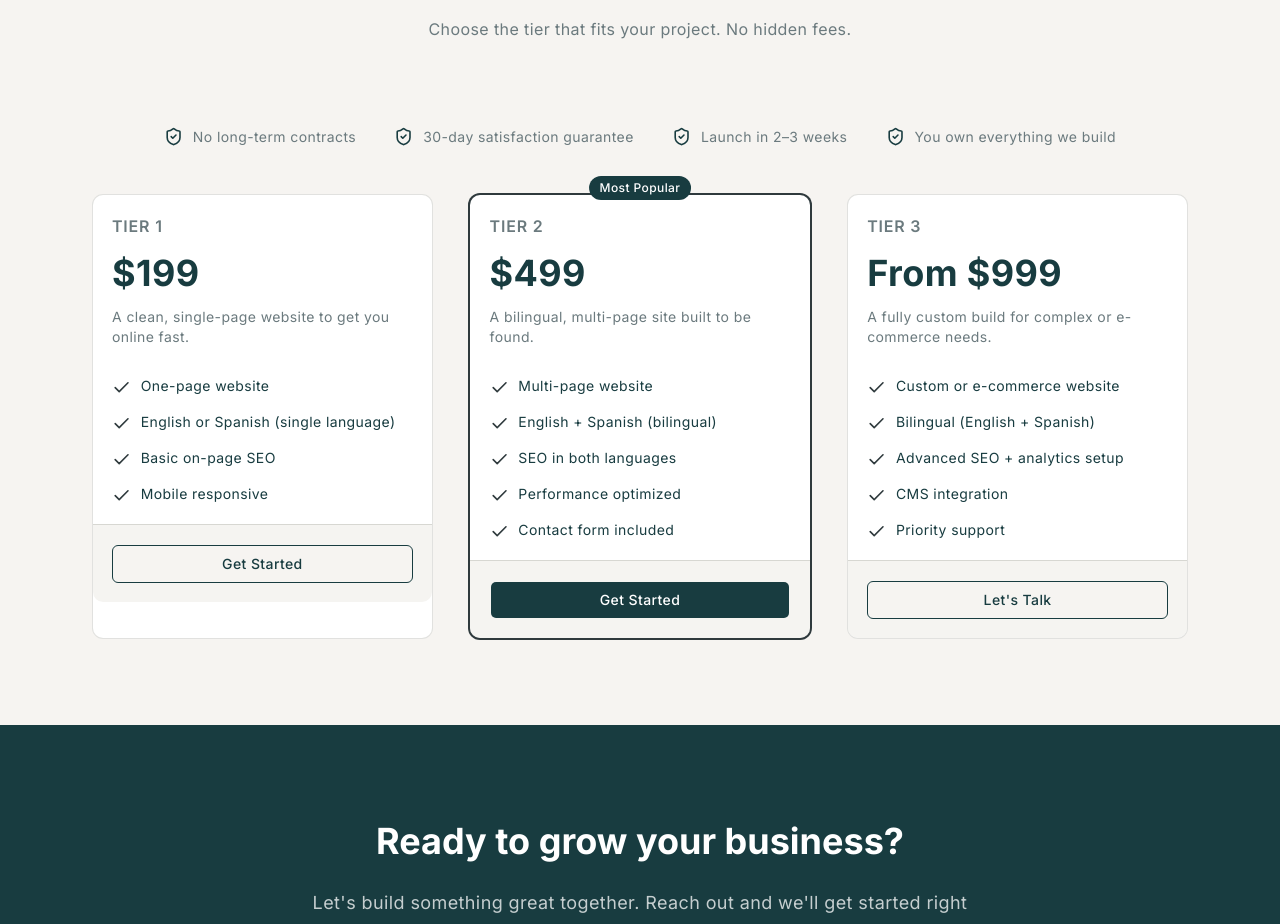
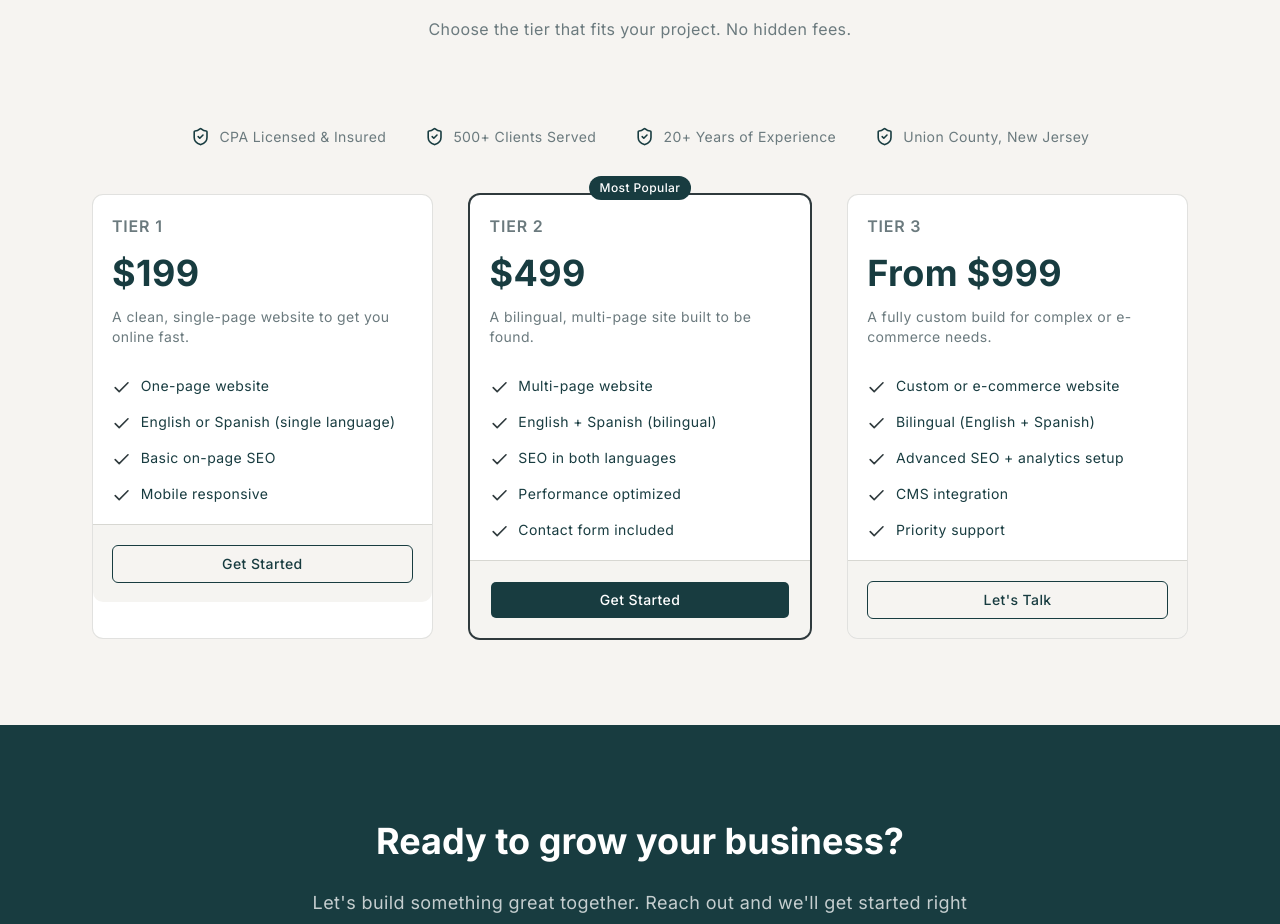
Before and after one commit to JohnnyPillacela/marsh-fried-inc, a Next.js app: page / in a window 1280 px wide. Shown: the part 5890-6814 px from the top of the page. Built offline with nearby package versions, Linux system fonts and the light colour scheme.

Commit message:
update trust badges dictionary with new labels for English and Spanish

```diff
--- a/content/dictionaries/trust-badges.ts
+++ b/content/dictionaries/trust-badges.ts
@@ -3,18 +3,18 @@ import type { TrustBadgesDict } from "@/types/dictionary"
 export const trustBadgesDict = {
     en: {
         items: [
-            { label: "No long-term contracts" },
-            { label: "30-day satisfaction guarantee" },
-            { label: "Launch in 2–3 weeks" },
-            { label: "You own everything we build" },
+            { label: "CPA Licensed & Insured" },
+            { label: "500+ Clients Served" },
+            { label: "20+ Years of Experience" },
+            { label: "Union County, New Jersey" },
         ],
     } satisfies TrustBadgesDict,
     es: {
         items: [
-            { label: "Sin contratos a largo plazo" },
-            { label: "Garantía de satisfacción de 30 días" },
-            { label: "Lanzamiento en 2–3 semanas" },
-            { label: "Eres dueño de todo lo que construimos" },
+            { label: "CPA con licencia y asegurado" },
+            { label: "Más de 500 clientes atendidos" },
+            { label: "Más de 20 años de experiencia" },
+            { label: "Condado de Union, Nueva Jersey" },
         ],
     } satisfies TrustBadgesDict,
 } as const
```
